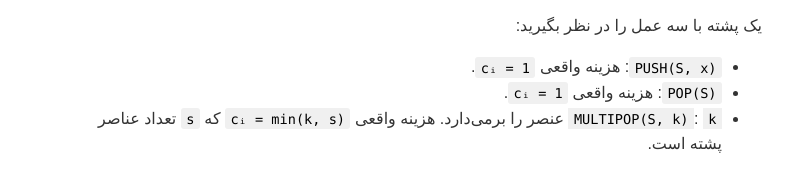
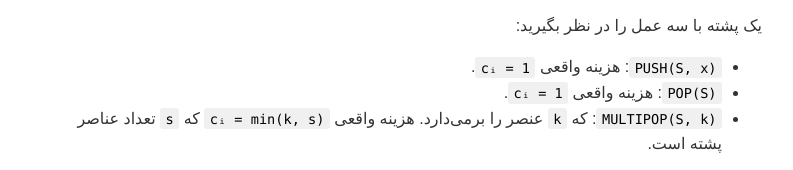
Before and after one commit to MohammadBaghbanzadeh/MohammadBaghbanzadeh.github.io, a plain HTML site: page index.html in a window 1280 px wide. Shown: the part 1898-2068 px from the top of the page, without its empty margins (243-1036 px from the left). Drawn offline with nearby package versions, Linux system fonts and the light colour scheme; a web font is replaced by a local one.

Commit message:
Fix formatting of MULTIPOP description in Persian

```diff
--- a/index.html
+++ b/index.html
@@ -74,7 +74,7 @@
 <ul>
 <li><code>PUSH(S, x)</code>: هزینه واقعی <code>cᵢ = 1</code>.</li>
 <li><code>POP(S)</code>: هزینه واقعی <code>cᵢ = 1</code>.</li>
-<li><code>MULTIPOP(S, k)</code>: <code>k</code> عنصر را برمی‌دارد. هزینه واقعی <code>cᵢ = min(k, s)</code> که <code>s</code> تعداد عناصر پشته است.</li>
+<li><code>MULTIPOP(S, k)</code>: که <code>k</code> عنصر را برمی‌دارد. هزینه واقعی <code>cᵢ = min(k, s)</code> که <code>s</code> تعداد عناصر پشته است.</li>
 </ul>
 <p><strong>تابع پتانسیل:</strong> <code>Φ(D)</code> را برابر با <strong>تعداد عناصر موجود در پشته</strong> تعریف می‌کنیم.<br>
 برای یک پشته خالی اولیه <code>D₀</code>، داریم <code>Φ(D₀) = 0</code>. از آنجایی که تعداد عناصر پشته هرگز منفی نیست، <code>Φ(Dᵢ) ≥ 0</code> برای همه <code>i</code> ها.</p>
```
